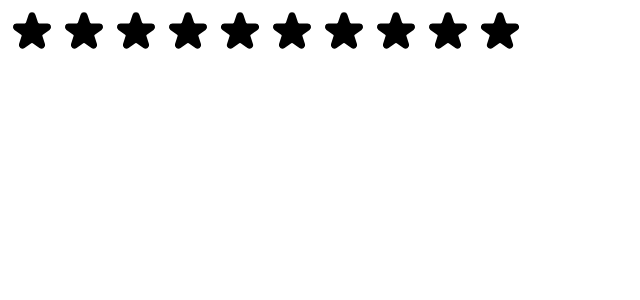
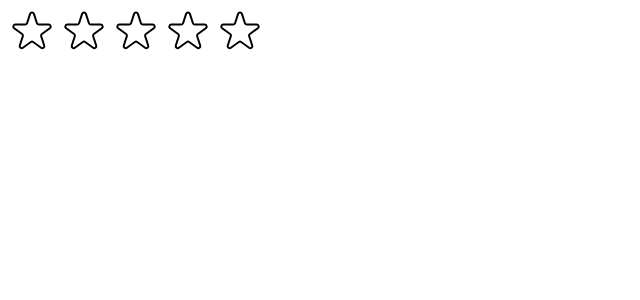
Before and after one commit to mns009/react-movie-review, a React (Create React App) app: page / in a window 1280 px wide. Shown: the top 300 px of the page, without its empty margins (0-640 px from the left). Built offline with nearby package versions, Linux system fonts and the light colour scheme.

Commit message:
fifth commit

```diff
--- a/src/StarComponent.js
+++ b/src/StarComponent.js
@@ -16,13 +16,13 @@
 };
 
 export default function StarComponent({ maxRating = 5 }) {
-    const [rating,setRating]=useState(0);
+  const [rating, setRating] = useState(0);
   return (
     <div style={containerStyle}>
       <div style={starContainerStyle}>
         {Array.from({ length: maxRating }, (_, i) => (
           <span>
-            <Star onClick={()=>setRating(i+1)} />
+            <Star onClick={() => setRating(i + 1)} full={rating >= i + 1} />
           </span>
         ))}
       </div>
@@ -36,9 +36,10 @@
   display: "block",
   cursor: "pointer",
 };
-function Star({onClick}) {
+function Star({ onClick, full }) {
   return (
     <span role="button" style={starStyle} onClick={onClick}>
+      {full ? (
         <svg
           xmlns="http://www.w3.org/2000/svg"
           viewBox="0 0 20 20"
@@ -47,6 +48,21 @@
         >
           <path d="M9.049 2.927c.3-.921 1.603-.921 1.902 0l1.07 3.292a1 1 0 00.95.69h3.462c.969 0 1.371 1.24.588 1.81l-2.8 2.034a1 1 0 00-.364 1.118l1.07 3.292c.3.921-.755 1.688-1.54 1.118l-2.8-2.034a1 1 0 00-1.175 0l-2.8 2.034c-.784.57-1.838-.197-1.539-1.118l1.07-3.292a1 1 0 00-.364-1.118L2.98 8.72c-.783-.57-.38-1.81.588-1.81h3.461a1 1 0 00.951-.69l1.07-3.292z" />
         </svg>
+      ) : (
+        <svg
+          xmlns="http://www.w3.org/2000/svg"
+          fill="none"
+          viewBox="0 0 24 24"
+          stroke="#000"
+        >
+          <path
+            strokeLinecap="round"
+            strokeLinejoin="round"
+            strokeWidth="{2}"
+            d="M11.049 2.927c.3-.921 1.603-.921 1.902 0l1.519 4.674a1 1 0 00.95.69h4.915c.969 0 1.371 1.24.588 1.81l-3.976 2.888a1 1 0 00-.363 1.118l1.518 4.674c.3.922-.755 1.688-1.538 1.118l-3.976-2.888a1 1 0 00-1.176 0l-3.976 2.888c-.783.57-1.838-.197-1.538-1.118l1.518-4.674a1 1 0 00-.363-1.118l-3.976-2.888c-.784-.57-.38-1.81.588-1.81h4.914a1 1 0 00.951-.69l1.519-4.674z"
+          />
+        </svg>
+      )}
     </span>
   );
 }
--- a/src/index.js
+++ b/src/index.js
@@ -9,7 +9,7 @@
 root.render(
   <React.StrictMode>
     {/* <App /> */}
-    <StarComponent maxRating={10}/>
+    <StarComponent maxRating={5}/>
   </React.StrictMode>
 );
 
```
Lines whose indentation alone changed are shown as unchanged.
